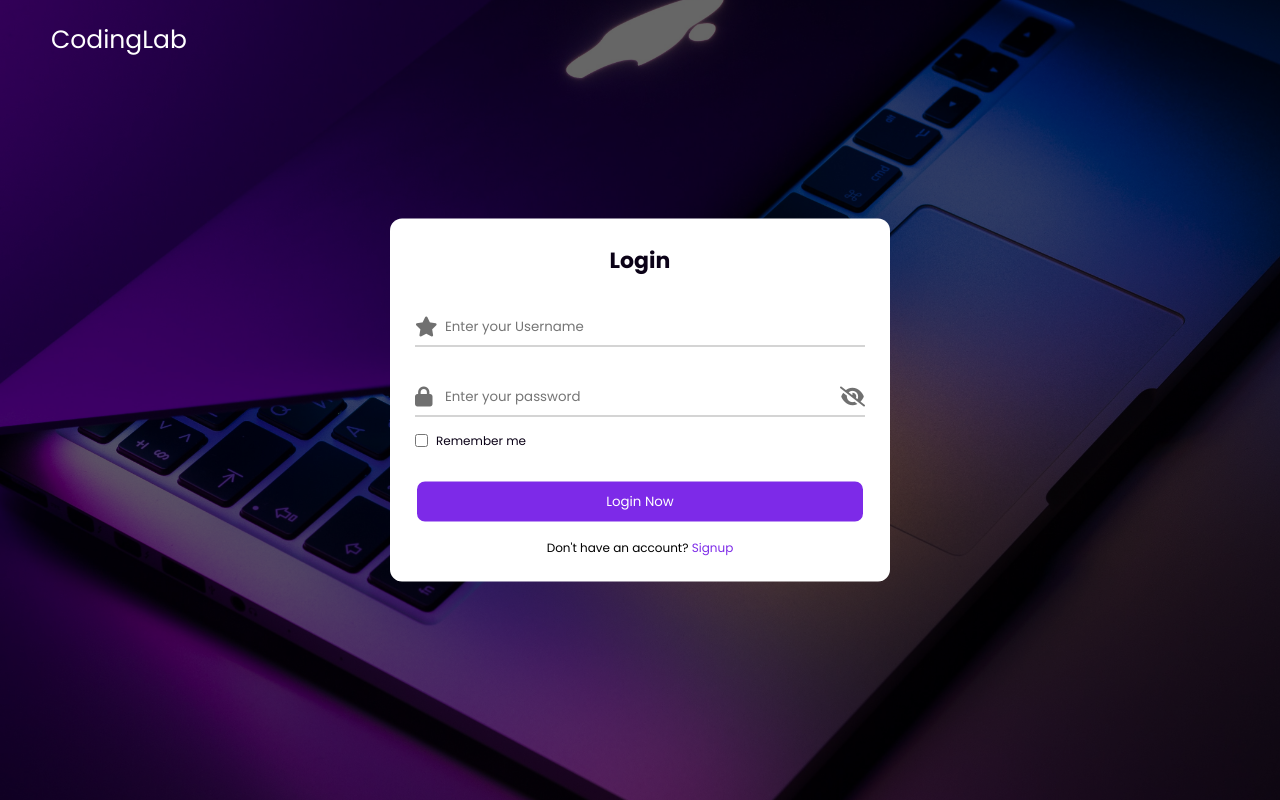
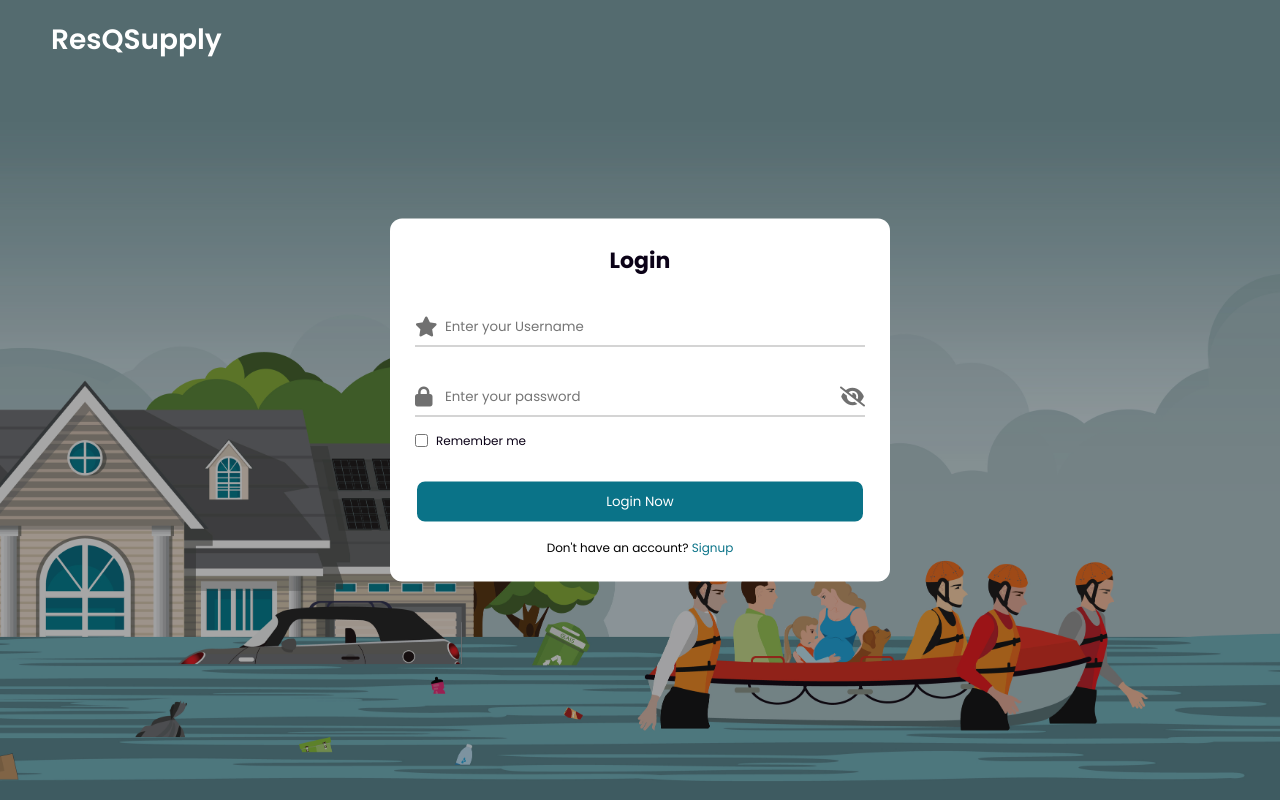
Before and after one commit to CallMeJasonYT/ResQSupply, a PHP site: page /home.html in a window 1280 px wide. Run offline with PHP 8.4, Linux system fonts and the light colour scheme; some libraries are stand-ins or nearby versions.

Commit message:
Login Page Updates
Updated Login Page

Co-Authored-By: Roumpini21 <85185865+Roumpini21@users.noreply.github.com>

```diff
--- a/home.css
+++ b/home.css
@@ -22,8 +22,9 @@
   justify-content: space-between;
 }
 .nav_logo {
-  font-size: 25px;
+  font-size: 28px;
   color: #fff;
+  font-weight: 550;
 }
 .button {
   padding: 6px 24px;
@@ -52,7 +53,7 @@
   position: absolute;
   height: 100vh;
   width: 100vw;
-  background-color: rgba(0, 0, 0, 0.6);
+  background-color: rgba(0, 0, 0, 0.35);
   z-index: 100;
 }
 
@@ -111,7 +112,7 @@
   border-bottom: 1.5px solid #aaaaaa;
 }
 .input_box input:focus {
-  border-color: #7d2ae8;
+  border-color: #0a7388;
 }
 .input_box i {
   position: absolute;
@@ -131,8 +132,9 @@
 .input_box input:focus ~ i.fname,
 .input_box input:focus ~ i.phone,
 .input_box input:focus ~ i.mail,
-.input_box input:focus ~ i.password {
-  color: #7d2ae8;
+.input_box input:focus ~ i.password,
+.input_box input:focus ~ i.pw_hide {
+  color: #0a7388;
 }
 .input_box i.pw_hide {
   right: 0;
@@ -146,7 +148,7 @@
   justify-content: space-between;
 }
 .form_container a {
-  color: #7d2ae8;
+  color: #0a7388;
   font-size: 12px;
   text-decoration: none;
 }
@@ -159,7 +161,7 @@
   white-space: nowrap;
 }
 .checkbox input {
-  accent-color: #7d2ae8;
+  accent-color: #0a7388;
 }
 .checkbox label {
   font-size: 12px;
@@ -168,7 +170,7 @@
   color: #0b0217;
 }
 .form_container .button {
-  background: #7d2ae8;
+  background: #0a7388;
   margin-top: 30px;
   width: 100%;
   padding: 10px 0;
--- a/home.html
+++ b/home.html
@@ -13,7 +13,7 @@
     <!-- Header -->
     <header class="header">
       <nav class="nav">
-        <div class="nav_logo">CodingLab</div>
+        <div class="nav_logo">ResQSupply</div>
       </nav>
     </header>
     <!-- Home -->
@@ -67,11 +67,6 @@
               <i class="fa-solid fa-lock password"></i>
               <i class="fa-solid fa-eye-slash pw_hide"></i>
             </div>
-            <div class="input_box">
-              <input type="password" placeholder="Confirm password" required />
-              <i class="fa-solid fa-lock password"></i>
-              <i class="fa-solid fa-eye-slash pw_hide"></i>
-            </div>
             <button class="button">Signup Now</button>
             <div class="login_signup">Already have an account? <a href="#" id="login">Login</a></div>
           </form>
--- a/home.js
+++ b/home.js
@@ -8,10 +8,10 @@ pwShowHide.forEach((icon) => {
     let getPwInput = icon.parentElement.querySelector("input");
     if (getPwInput.type === "password") {
       getPwInput.type = "text";
-      icon.classList.replace("uil-eye-slash", "uil-eye");
+      icon.classList.replace("fa-eye-slash", "fa-eye");
     } else {
       getPwInput.type = "password";
-      icon.classList.replace("uil-eye", "uil-eye-slash");
+      icon.classList.replace("fa-eye", "fa-eye-slash");
     }
   });
 });
```
Also changed, not shown: bg.jpg.
